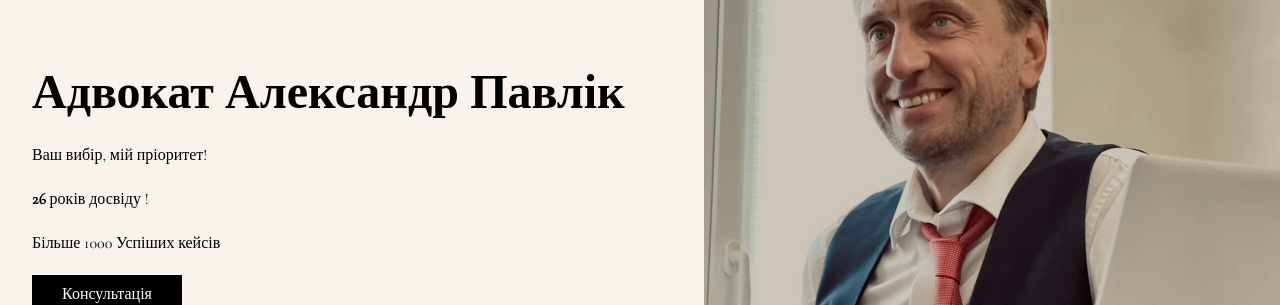
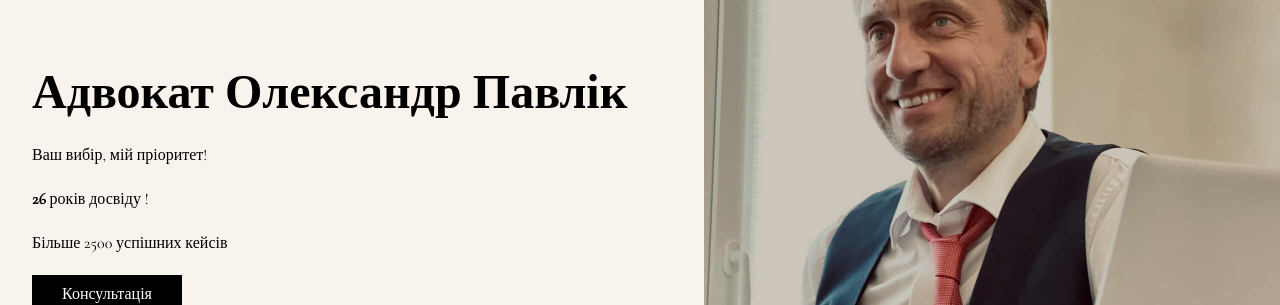
Before and after one commit to Pavliklaw7/GF-website, a Nuxt app: page / in a window 1280 px wide. Shown: the part 209-514 px from the top of the page. Built offline with nearby package versions, Linux system fonts and the light colour scheme.

Commit message:
test commit

```diff
--- a/pages/index.vue
+++ b/pages/index.vue
@@ -2,11 +2,11 @@
   <main class="main-wrapper__section section">
     <div class="container">
       <div class="section__inner">
-        <h1 class="section__title">Адвокат Александр Павлік</h1>
+        <h1 class="section__title">Адвокат Олександр Павлік</h1>
         <!-- <h3 class="section__subTitle">Адвокат | засновник компанії</h3> -->
         <div class="section__text">Ваш вибір, мій пріоритет!</div>
         <div class="section__text"> <strong>26</strong> років досвіду !</div>
-        <div class="section__text">Більше 1000 Успіших кейсів</div>
+        <div class="section__text">Більше 2500 успішних кейсів</div>
         <button
           class="section__btn btn primary d-none-768"
           @click="contactPopupOpen()"
```
